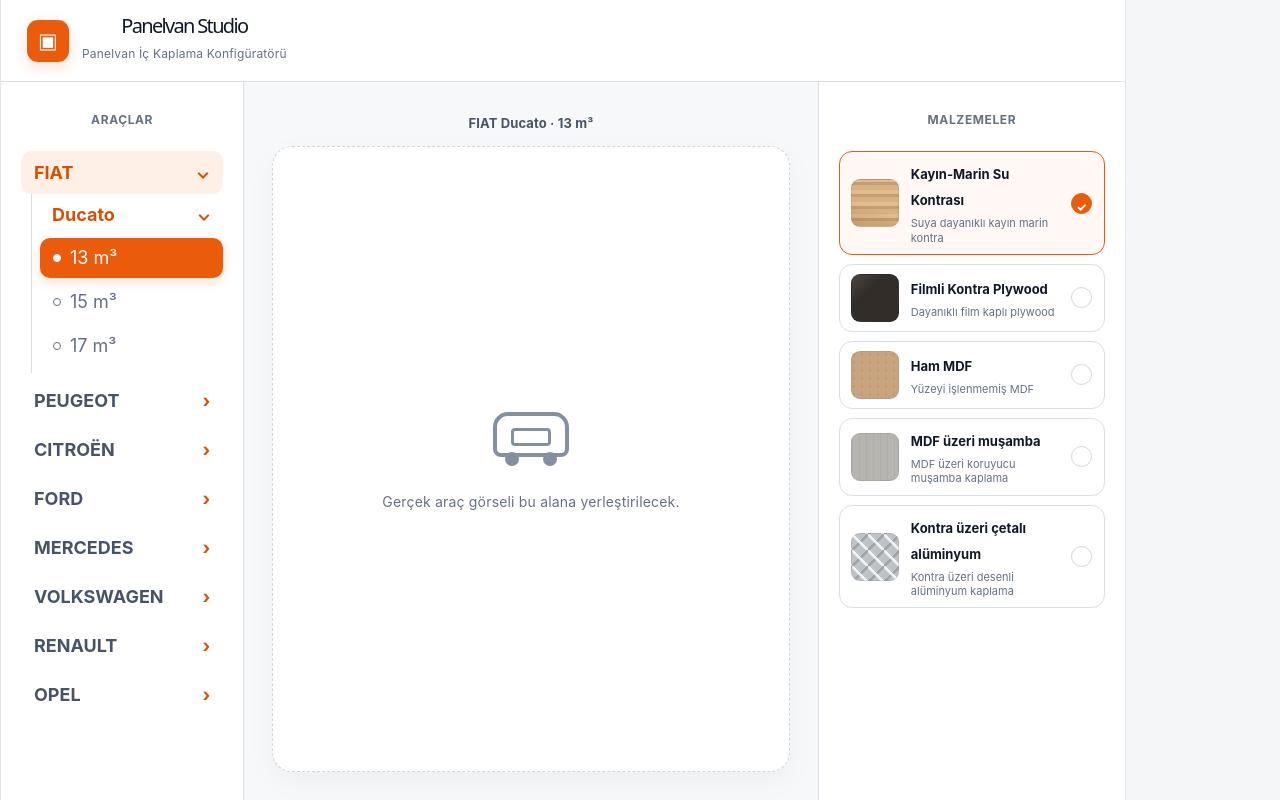
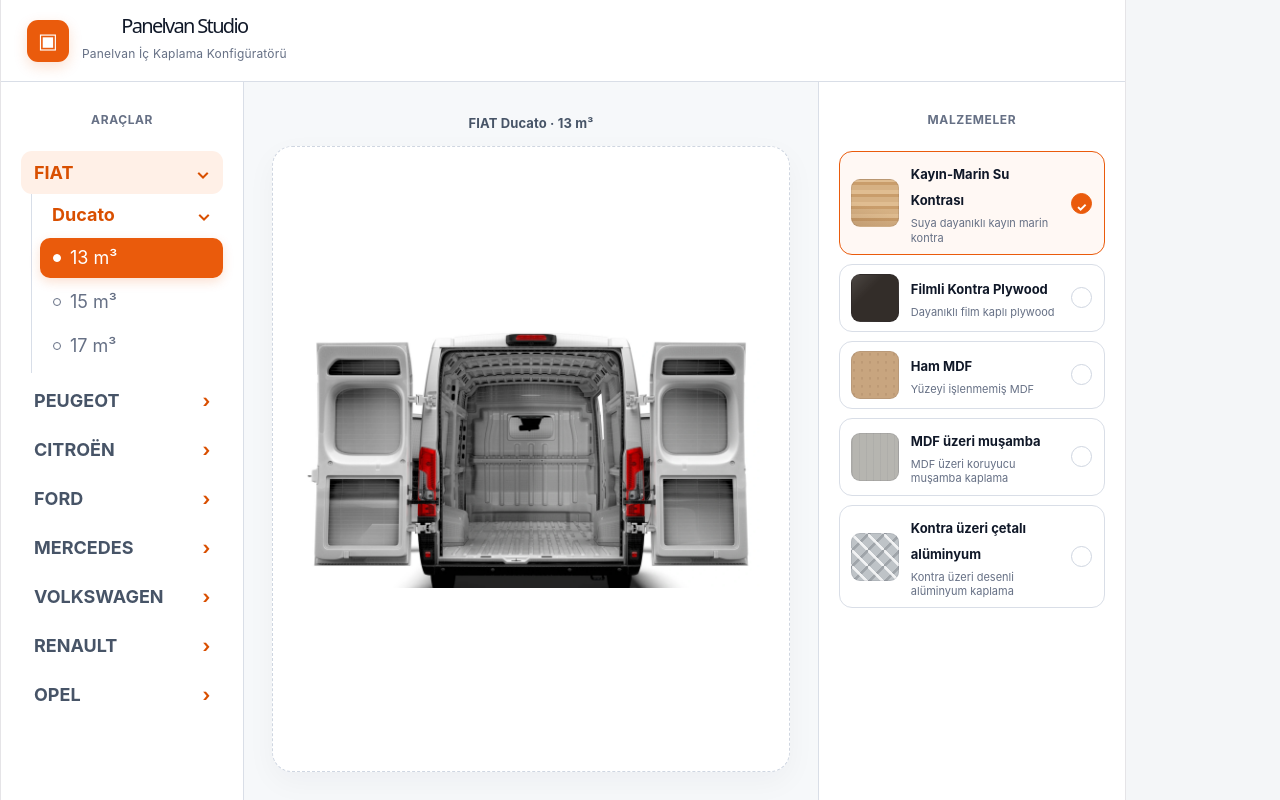
Before and after one commit to LowFive59/panelvan-studio, a React (Vite) app: page / in a window 1280 px wide. Built offline with nearby package versions, Linux system fonts and the light colour scheme.

Commit message:
Add Fiat Ducato 13m3 vehicle image

```diff
--- a/src/App.css
+++ b/src/App.css
@@ -479,3 +479,14 @@
     min-height: 560px;
   }
 }
+
+.vehicle-image {
+  display: block;
+  width: 100%;
+  height: 100%;
+  max-width: 100%;
+  max-height: 100%;
+  object-fit: contain;
+  object-position: center;
+  user-select: none;
+}
--- a/src/App.tsx
+++ b/src/App.tsx
@@ -217,6 +217,9 @@
     setOpenModelId((current) => (current === modelId ? null : modelId))
   }
 
+  const showRealDucato =
+    selectedVehicleId === 'fiat-ducato-13m3'
+
   return (
     <div className="app-shell">
       <header className="topbar">
@@ -321,6 +324,13 @@
           </div>
 
           <div className="viewer-card">
+            {showRealDucato ? (
+              <img
+                className="vehicle-image"
+                src="/vehicles/fiat/ducato/13m3/base.webp"
+                alt="FIAT Ducato 13 m³ arka iç görünüm"
+              />
+            ) : (
               <div className="viewer-placeholder">
                 <div className="van-icon" aria-hidden="true">
                   <div className="van-body" />
@@ -328,8 +338,9 @@
                   <div className="van-wheel right" />
                 </div>
 
-              <p>Gerçek araç görseli bu alana yerleştirilecek.</p>
+                <p>Bu araç için gerçek görsel henüz eklenmedi.</p>
               </div>
+            )}
           </div>
         </section>
 
```
Also changed, not shown: vehicles/fiat/ducato/13m3/base.webp (added). Lines whose indentation alone changed are shown as unchanged.
